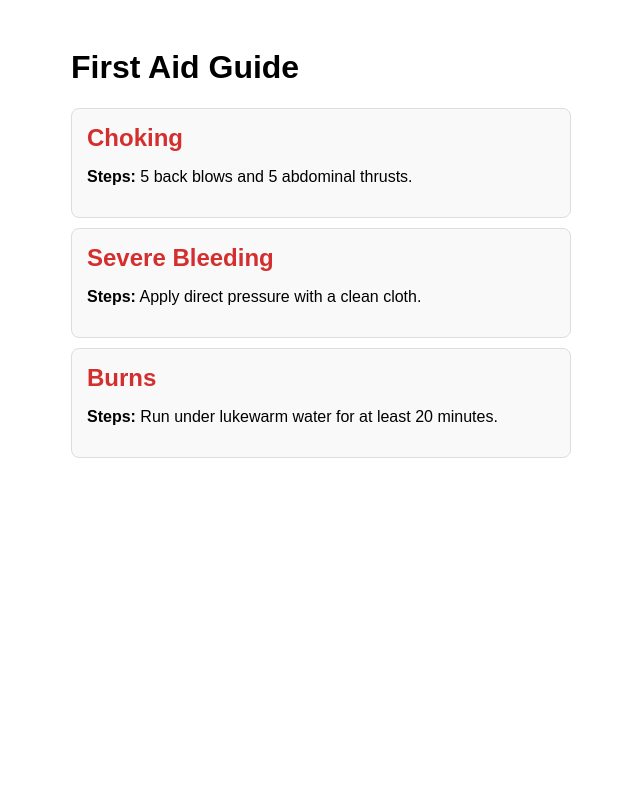
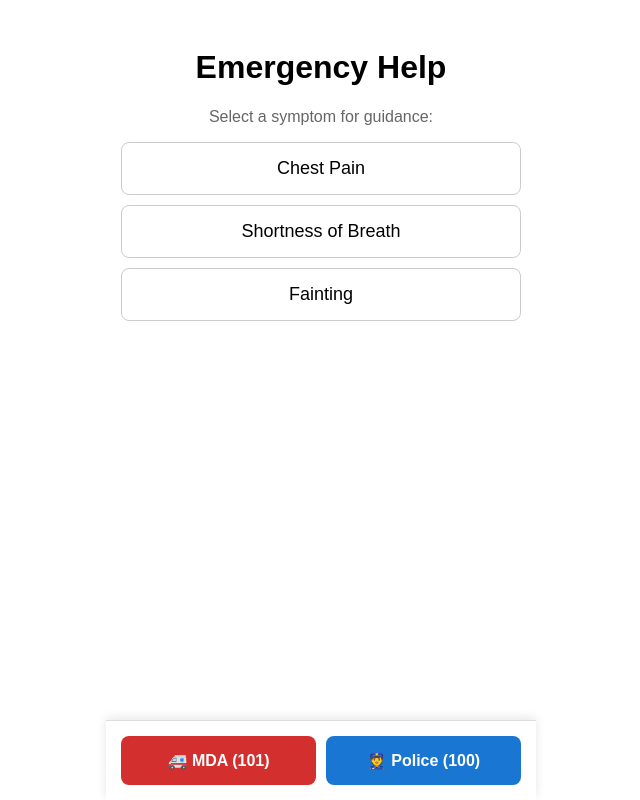
Before and after one commit to morinbh/first-aid-app, a React (Vite) app: page / in a window 1280 px wide. Shown: the whole page, without its empty margins (319-959 px from the left). Built offline with nearby package versions, Linux system fonts and the light colour scheme.

Commit message:
added emergency buttons

```diff
--- a/package.json
+++ b/package.json
@@ -22,6 +22,7 @@
     "eslint-plugin-react-hooks": "^7.0.1",
     "eslint-plugin-react-refresh": "^0.4.24",
     "globals": "^16.5.0",
-    "vite": "^7.2.4"
+    "vite": "^7.2.4",
+    "vite-plugin-pwa": "^1.2.0"
   }
 }
--- a/src/App.jsx
+++ b/src/App.jsx
@@ -1,42 +1,107 @@
-//  "Blueprint" for all emergency cards
-function EmergencyCard(props) {
+import React, { useState } from 'react';
+
+
+const SYMPTOMS = {
+  "Chest Pain": {
+    steps: ["Call an ambulance immediately", "Have the person sit in a comfortable position", "Loosen tight clothing", "Ask if they have nitroglycerin"],
+    color: "#d32f2f"
+  },
+  "Shortness of Breath": {
+    steps: ["Call emergency services", "Help them sit upright", "Check for an inhaler", "Keep them calm and warm"],
+    color: "#1976d2"
+  },
+  "Fainting": {
+    steps: ["Lay them on their back", "Raise their legs about 12 inches", "Check for breathing", "If they don't wake up in 1 minute, call 911"],
+    color: "#f57c00"
+  }
+};
+
+function App() {
+  // We use 'useState' to remember what the user clicked
+  const [selectedSymptom, setSelectedSymptom] = useState(null);
+
+  // Function to reset and go back to home
+  const goBack = () => setSelectedSymptom(null);
+
   return (
-    <div style={{
-      border: '1px solid #ddd',
-      padding: '15px',
-      borderRadius: '8px',
-      backgroundColor: '#f9f9f9',
-      marginBottom: '10px'
-    }}>
-      <h2 style={{ color: '#d32f2f', margin: '0 0 10px 0' }}>{props.title}</h2>
-      <p><strong>Steps:</strong> {props.action}</p>
-    </div>
-  );
-}
 
-//  main App
-function App() {
-  return (
-    <div style={{ padding: '20px', maxWidth: '500px', margin: '0 auto', fontFamily: 'sans-serif' }}>
-      <h1>First Aid Guide</h1>
+      <div style={{
+        padding: '20px',
+        maxWidth: '400px',
+        margin: '0 auto',
+        fontFamily: 'sans-serif',
+        paddingBottom: '100px' // Extra space at bottom so buttons don't cover content
+      }}>
+        <h1 style={{textAlign: "center"}}>Emergency Help</h1>
 
-      {/* 3. Now we can use the blueprint as many times as we want */}
-      <EmergencyCard
-        title="Choking"
-        action="5 back blows and 5 abdominal thrusts."
-      />
+        {/* MENU VIEW */}
+        {!selectedSymptom ? (
+          <div>
+            <p style={{ textAlign: 'center', color: '#666' }}>Select a symptom for guidance:</p>
+            {Object.keys(SYMPTOMS).map((name) => (
+              <button
+                key={name}
+                onClick={() => setSelectedSymptom(name)}
+                style={{
+                  display: 'block', width: '100%', padding: '15px',
+                  margin: '10px 0', fontSize: '18px', cursor: 'pointer',
+                  borderRadius: '8px', border: '1px solid #ccc', backgroundColor: 'white'
+                }}
+              >
+                {name}
+              </button>
+            ))}
+          </div>
+        ) : (
+          /* GUIDED STEPS VIEW */
+          <div style={{ backgroundColor: '#fff', border: '2px solid ' + SYMPTOMS[selectedSymptom].color, padding: '20px', borderRadius: '12px' }}>
+            <button onClick={goBack} style={{ marginBottom: '10px' }}>← Back</button>
+            <h2 style={{ color: SYMPTOMS[selectedSymptom].color }}>{selectedSymptom}</h2>
+            <ul style={{ paddingLeft: '20px' }}>
+              {SYMPTOMS[selectedSymptom].steps.map((step, index) => (
+                <li key={index} style={{ marginBottom: '15px', fontSize: '18px' }}>{step}</li>
+              ))}
+            </ul>
+          </div>
+        )}
 
-      <EmergencyCard
-        title="Severe Bleeding"
-        action="Apply direct pressure with a clean cloth."
-      />
+        {/* FIXED BOTTOM BUTTONS - Always visible */}
+        <div style={{
+          position: 'fixed',
+          bottom: '0',
+          left: '0',
+          right: '0',
+          backgroundColor: 'white',
+          padding: '15px',
+          display: 'flex',
+          gap: '10px',
+          borderTop: '1px solid #ddd',
+          boxShadow: '0 -2px 10px rgba(0,0,0,0.1)',
+          maxWidth: '400px', // Matches our app width
+          margin: '0 auto'   // Centers the footer on desktop
+        }}>
+          <button
+            onClick={() => window.open('tel:101')}
+            style={{
+              flex: 1, padding: '15px', backgroundColor: '#d32f2f', color: 'white',
+              border: 'none', borderRadius: '8px', fontWeight: 'bold', fontSize: '16px'
+            }}
+          >
+            🚑 MDA (101)
+          </button>
 
-      <EmergencyCard
-        title="Burns"
-        action="Run under lukewarm water for at least 20 minutes."
-      />
-    </div>
-  );
+          <button
+            onClick={() => window.open('tel:100')}
+            style={{
+              flex: 1, padding: '15px', backgroundColor: '#1976d2', color: 'white',
+              border: 'none', borderRadius: '8px', fontWeight: 'bold', fontSize: '16px'
+            }}
+          >
+            👮 Police (100)
+          </button>
+        </div>
+      </div>
+    );
 }
 
 export default App;
```
Also changed, not shown: 1 other file (tests, documents, lock files or other folders).
